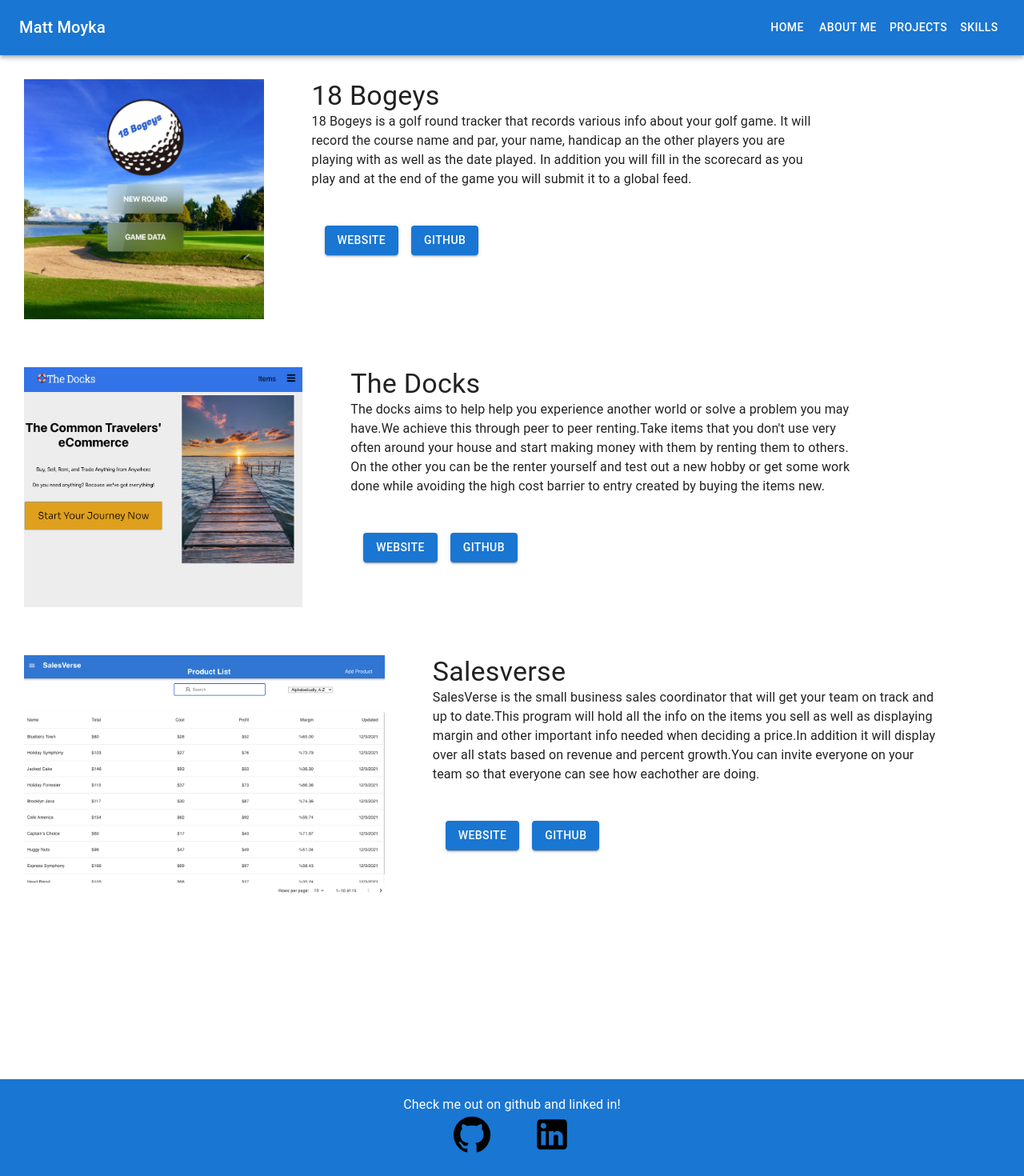
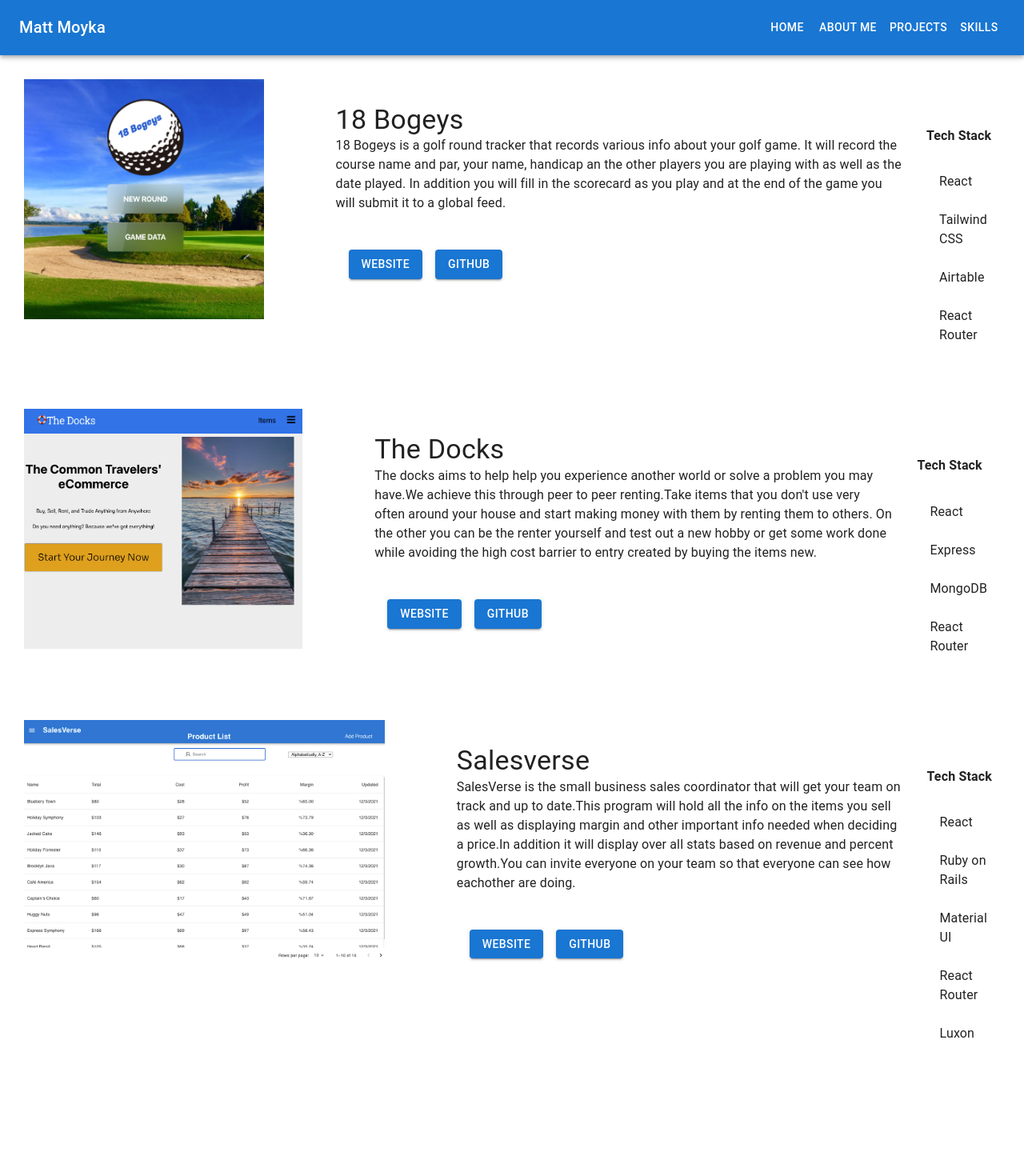
Before and after one commit to MattMoyka/PortfolioWebsite, a React (Create React App) app in the folder client-v2/: page /Projects in a window 1280 px wide. Shown: the top 1470 px of the page at 80% size. Built offline with nearby package versions, Linux system fonts and the light colour scheme.

Commit message:
added tech stacks

```diff
--- a/client-v2/src/layout/Layout.jsx
+++ b/client-v2/src/layout/Layout.jsx
@@ -3,7 +3,7 @@
 
 export default function Layout(props) {
   return (
-    <div>
+    <div style={{ height: '100vh' }}>
       <Navbar />
       {props.children}
 
--- a/client-v2/src/screens/Projects.jsx
+++ b/client-v2/src/screens/Projects.jsx
@@ -1,10 +1,11 @@
 import { Box } from "@mui/system"
-import { Typography } from "@mui/material"
+import { List, ListItem, ListItemText, Typography } from "@mui/material"
 import bogeys from '../assets/18bogeys.png'
 import thedocks from '../assets/thedocks.png'
 import salesverse from '../assets/salesverse.png'
 import { Button } from "@mui/material"
 import { Grid } from "@mui/material"
+
 
 export default function Projects() {
   return (
@@ -12,10 +13,13 @@
       <Box sx={{ display: 'flex', flexDirection: { xs: 'column', sm: 'row' } }}>
         <img src={bogeys} alt='18 bogeys' style={{ height: '300px', margin: '30px' }} />
         <Box sx={{ textAlign: 'left' }} >
+          <Box style={{ display: 'flex', gap: '30px', width: 'auto', margin: '30px' }}>
+            <Box>
               <Typography variant='h4' sx={{ mt: '30px', ml: '30px' }}>
                 18 Bogeys
               </Typography>
-          <Typography variant='body1' sx={{ width: '50vw', ml: '30px' }}>
+
+              <Typography variant='body1' sx={{ ml: '30px' }}>
                 18 Bogeys is a golf round tracker that records various info about your golf game. It will record the course name and par, your name, handicap an the other players you are playing with as well as the date played. In addition you will fill in the scorecard as you play and at the end of the game you will submit it to a global feed.
               </Typography>
               <Grid container spacing={2} sx={{ margin: '30px' }}>
@@ -27,16 +31,36 @@
                 </Grid>
               </Grid>
             </Box>
+            <List sx={{ mt: '30px' }}>
+              <h4>Tech Stack</h4>
+              <ListItem >
+                <ListItemText>React</ListItemText>
+              </ListItem>
+              <ListItem>
+                <ListItemText>Tailwind CSS</ListItemText>
+              </ListItem>
+              <ListItem>
+                <ListItemText>Airtable</ListItemText>
+              </ListItem>
+              <ListItem>
+                <ListItemText>React Router</ListItemText>
+              </ListItem>
+            </List>
+          </Box>
+
+        </Box>
       </Box>
       <Box sx={{ display: 'flex', flexDirection: { xs: 'column', sm: 'row' } }}>
 
         <img src={thedocks} alt='The Docks' style={{ height: '300px', margin: '30px' }} />
         <Box sx={{ textAlign: 'left' }} >
 
+          <Box style={{ display: 'flex', gap: '30px', width: 'auto', margin: '30px' }}>
+            <Box>
               <Typography variant='h4' sx={{ mt: '30px', ml: '30px' }}>
                 The Docks
               </Typography>
-          <Typography variant='body1' sx={{ width: '50vw', ml: '30px' }}>
+              <Typography variant='body1' sx={{ ml: '30px' }}>
                 The docks aims to help help you experience another world or solve a problem you may have.We achieve this through peer to peer renting.Take items that you don't use very often around your house and start making money with them by renting them to others. On the other you can be the renter yourself and test out a new hobby or get some work done while avoiding the high cost barrier to entry created by buying the items new.
               </Typography>
               <Grid container spacing={2} sx={{ margin: '30px' }}>
@@ -48,16 +72,35 @@
                 </Grid>
               </Grid>
             </Box>
+            <List sx={{ mt: '30px' }}>
+              <h4>Tech Stack</h4>
+              <ListItem >
+                <ListItemText>React</ListItemText>
+              </ListItem>
+              <ListItem>
+                <ListItemText>Express</ListItemText>
+              </ListItem>
+              <ListItem>
+                <ListItemText>MongoDB</ListItemText>
+              </ListItem>
+              <ListItem>
+                <ListItemText>React Router</ListItemText>
+              </ListItem>
+            </List>
+          </Box>
+        </Box>
       </Box>
       <Box sx={{ display: 'flex', flexDirection: { xs: 'column', sm: 'row' } }}>
 
         <img src={salesverse} alt='Salesverse' style={{ height: '300px', margin: '30px' }} />
         <Box sx={{ textAlign: 'left' }} >
 
+          <Box style={{ display: 'flex', gap: '30px', width: 'auto', margin: '30px' }}>
+            <Box>
               <Typography variant='h4' sx={{ mt: '30px', ml: '30px' }} xs={9}>
                 Salesverse
               </Typography>
-          <Typography variant='body1' sx={{ width: '50vw', ml: '30px' }}>
+              <Typography variant='body1' sx={{ ml: '30px' }}>
                 SalesVerse is the small business sales coordinator that will get your team on track and up to date.This program will hold all the info on the items you sell as well as displaying margin and other important info needed when deciding a price.In addition it will display over all stats based on revenue and percent growth.You can invite everyone on your team so that everyone can see how eachother are doing.
               </Typography>
               <Grid container spacing={2} sx={{ margin: '30px' }}>
@@ -69,6 +112,27 @@
                 </Grid>
               </Grid>
             </Box>
+            <List sx={{ mt: '30px' }}>
+              <h4>Tech Stack</h4>
+              <ListItem >
+                <ListItemText>React</ListItemText>
+              </ListItem>
+              <ListItem>
+                <ListItemText>Ruby on Rails</ListItemText>
+              </ListItem>
+              <ListItem>
+                <ListItemText>Material UI</ListItemText>
+              </ListItem>
+              <ListItem>
+                <ListItemText>React Router</ListItemText>
+              </ListItem>
+              <ListItem>
+                <ListItemText>Luxon</ListItemText>
+              </ListItem>
+            </List>
+          </Box>
+
+        </Box>
       </Box>
       <div style={{ height: '200px' }}></div>
     </Box >
--- a/client-v2/src/screens/Skills.jsx
+++ b/client-v2/src/screens/Skills.jsx
@@ -49,6 +49,18 @@
             <Icon icon="logos:ruby" width="50" height="50" />
             <Typography>Ruby</Typography>
           </Grid>
+          <Grid item xs={4} sm={3}>
+            <Icon icon="logos:nextjs" width="50" height="50" />
+            <Typography>Next.js</Typography>
+          </Grid>
+          <Grid item xs={4} sm={3}>
+            <Icon icon="logos:tailwindcss-icon" width="50" height="50" />
+            <Typography>Tailwind CSS</Typography>
+          </Grid>
+          <Grid item xs={4} sm={3}>
+            <Icon icon="logos:aws-amplify" width="50" height="50" />
+            <Typography>AWS Amplify</Typography>
+          </Grid>
         </Grid>
       </Paper>
     </Box>
```
Lines whose indentation alone changed are shown as unchanged.
